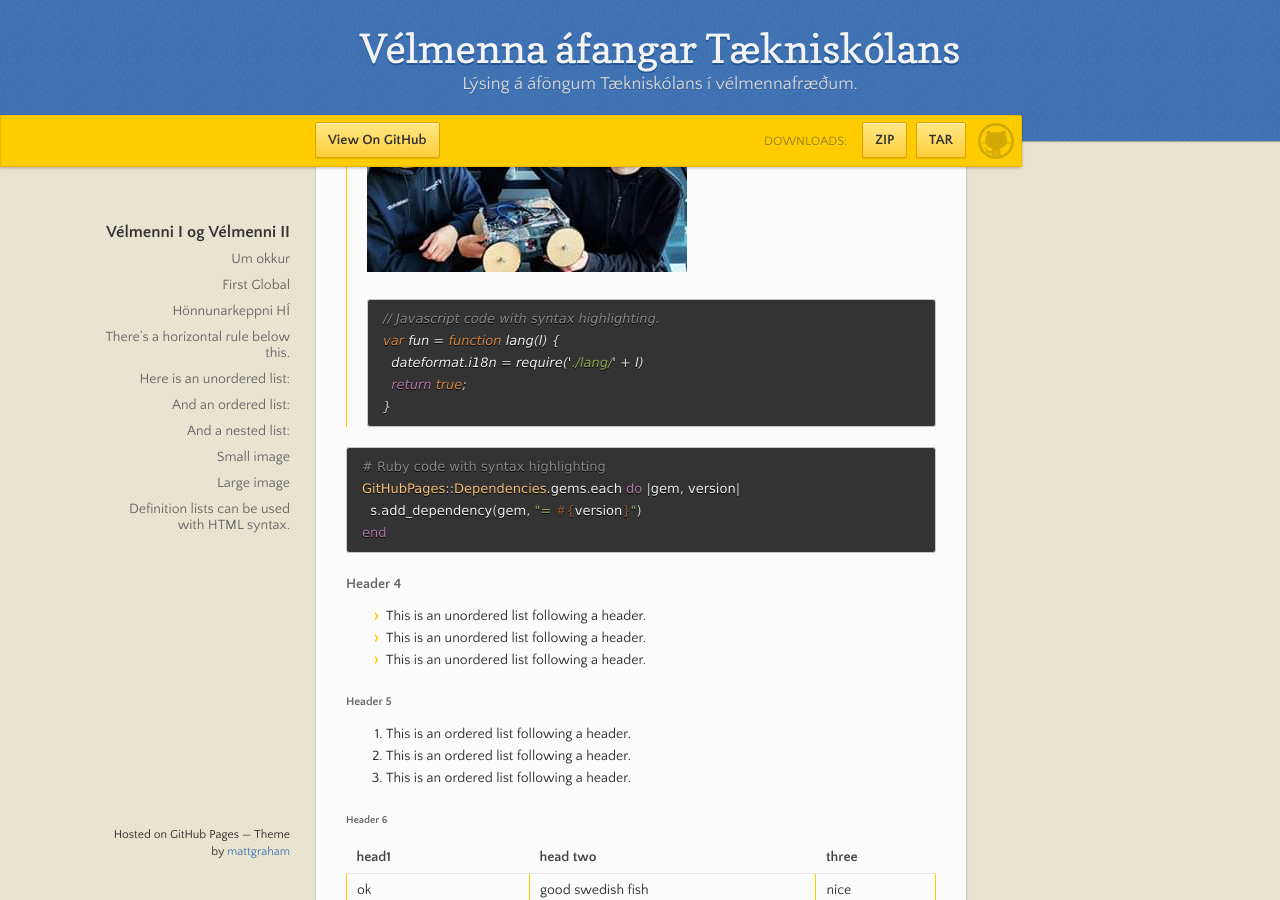
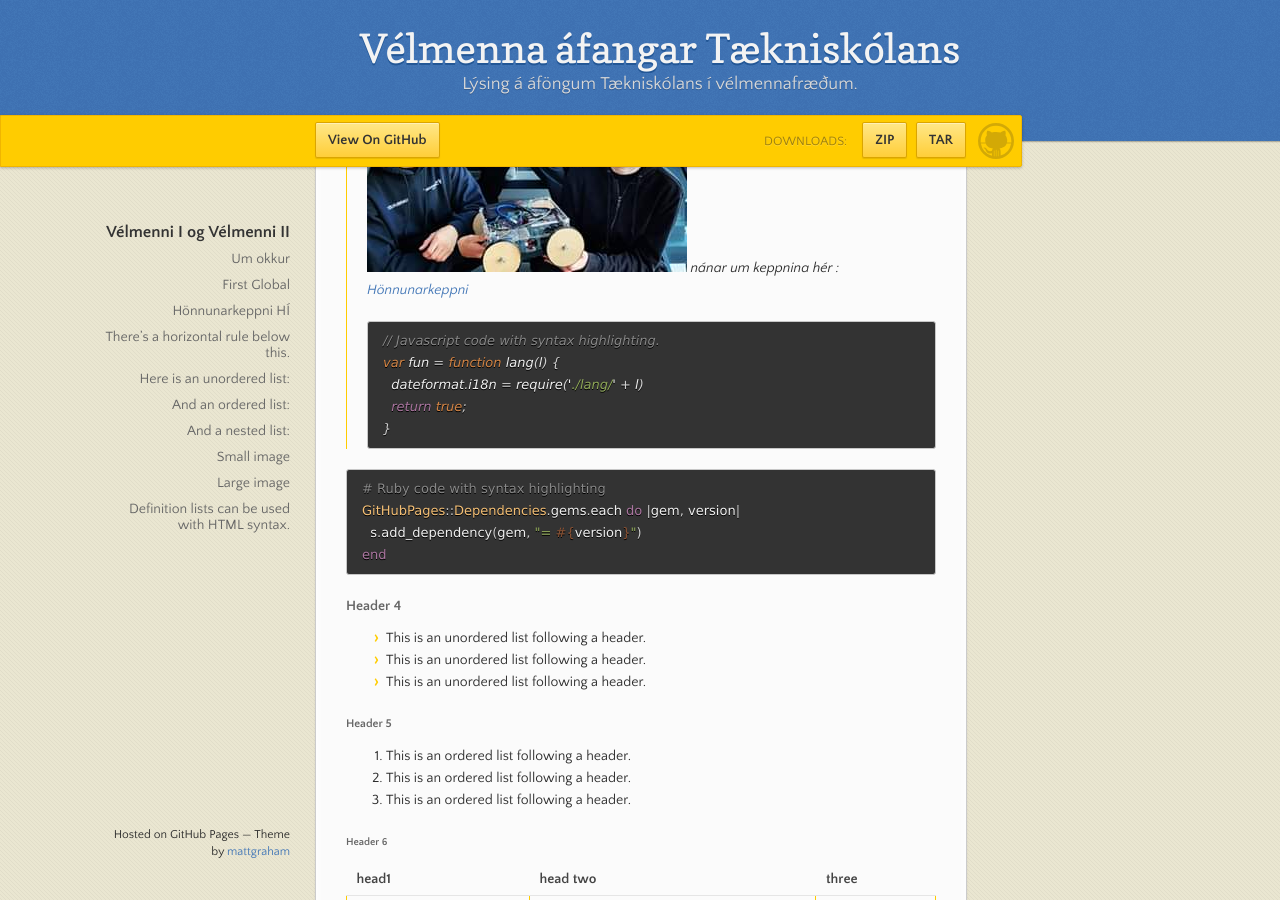
Before and after one commit to eirben/eirben.github.io, a Jekyll site: the page built from index.md, in a window 1280 px wide and 900 px high, scrolled down 1440 px. Built offline with Jekyll 4.4.1, drawn with Linux system fonts in a browser that asks for light colours; our own code applies the rules of GitHub Pages for plain Markdown files.

Commit message:
Update index.md

````diff
--- a/index.md
+++ b/index.md
@@ -11,6 +11,8 @@ Nemendur Tækniskólans tóku þátt í First Global vélmennakeppni og í kjöl
 ### Hönnunarkeppni HÍ
 > Nemendur okkar taka þátt í Hönnunarkeppni HÍ sem er á vegum tækni og verkfræðideildar HÍ
 ![First Global keppni](https://eirben.github.io/honnunarkeppni_hi.jpg)
+nánar um keppnina hér :
+[Hönnunarkeppni](https://www.facebook.com/HonnunarkeppniHI/)
 ```js
 // Javascript code with syntax highlighting.
 var fun = function lang(l) {
````
